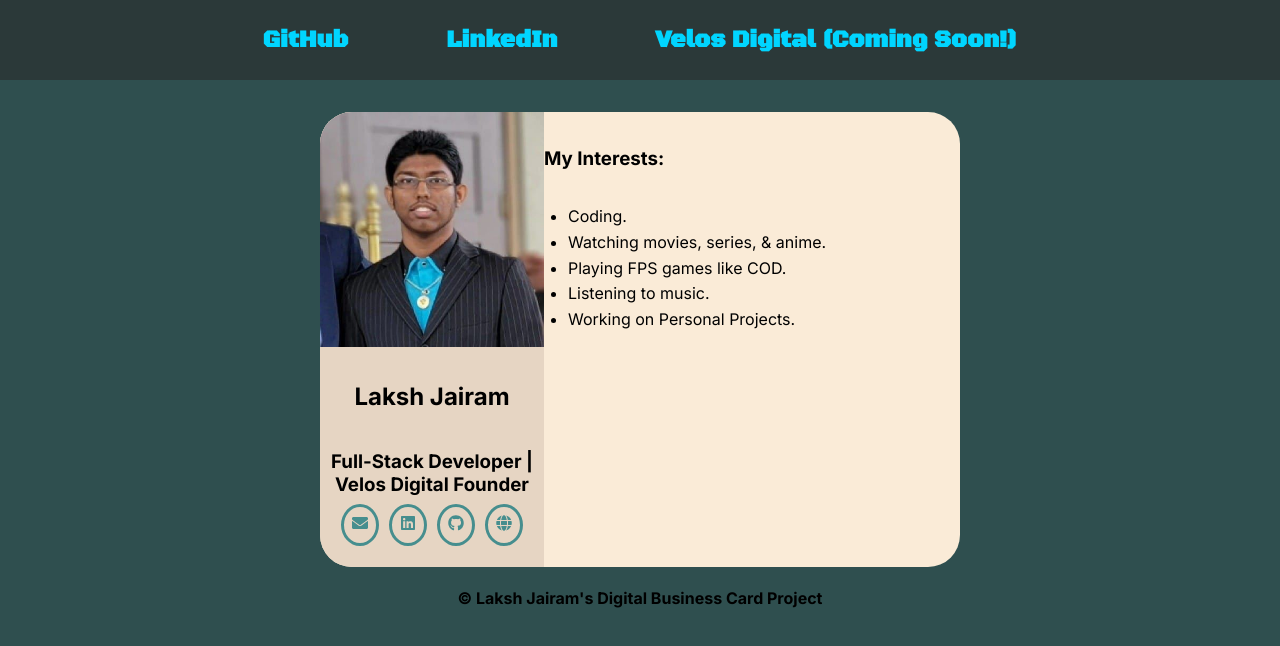
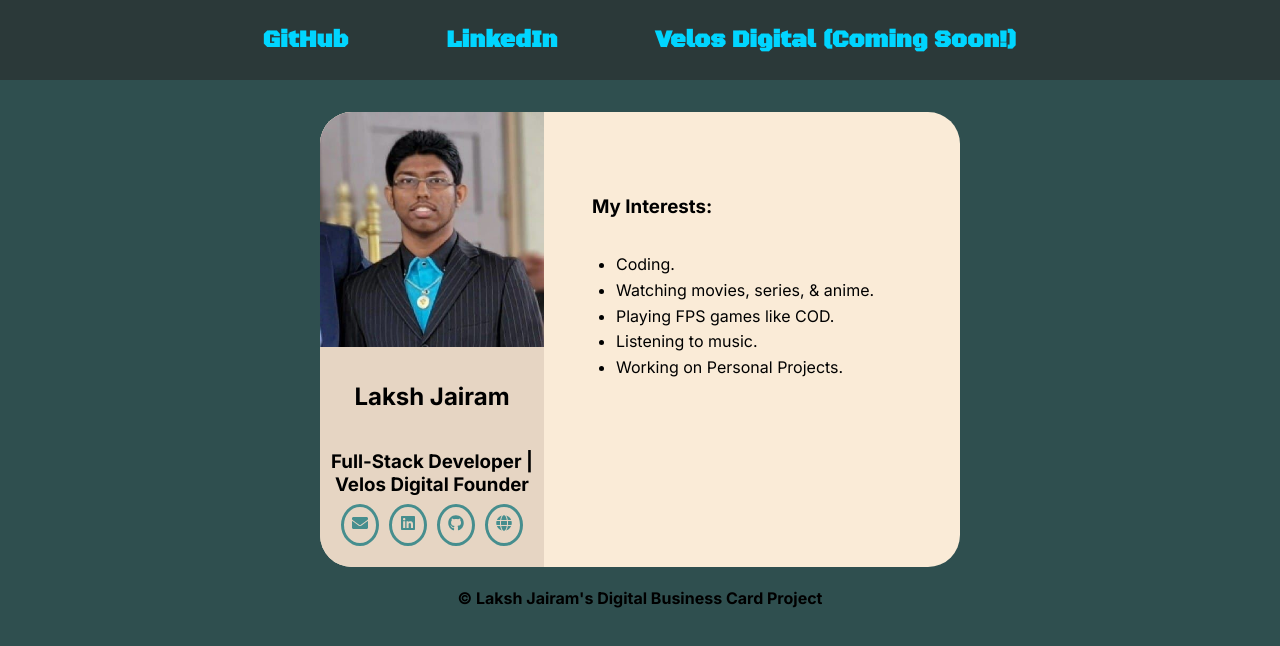
Before and after one commit to Lakshmanj/digitalbusinesscard_reactproject, a React (Vite) app in the folder digitalbusinesscard/: page / in a window 1280 px wide. Shown: the top 646 px of the page. Built offline with nearby package versions, Linux system fonts and the light colour scheme.

Commit message:
applied padding and flex property to the wrapper of the Interests component, for refining the layout.

```diff
--- a/digitalbusinesscard/src/index.css
+++ b/digitalbusinesscard/src/index.css
@@ -128,3 +128,8 @@ footer{
     border-style: solid;
     color: rgb(70, 142, 142);
 }
+
+.card-details{
+    padding: 3rem;
+    flex: 1; /* Tells the column to take up all the remaining width not used by the sidebar */
+}
```
